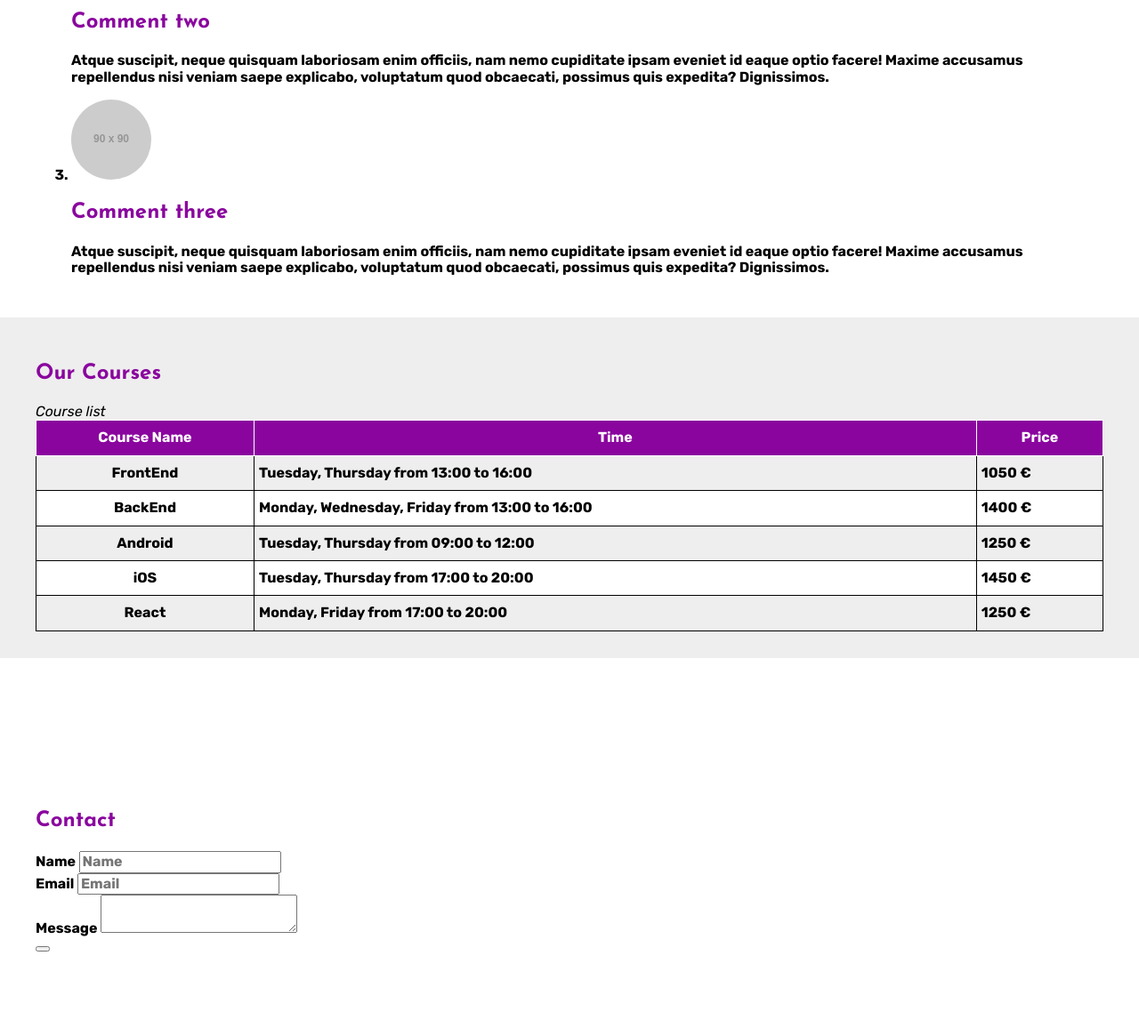
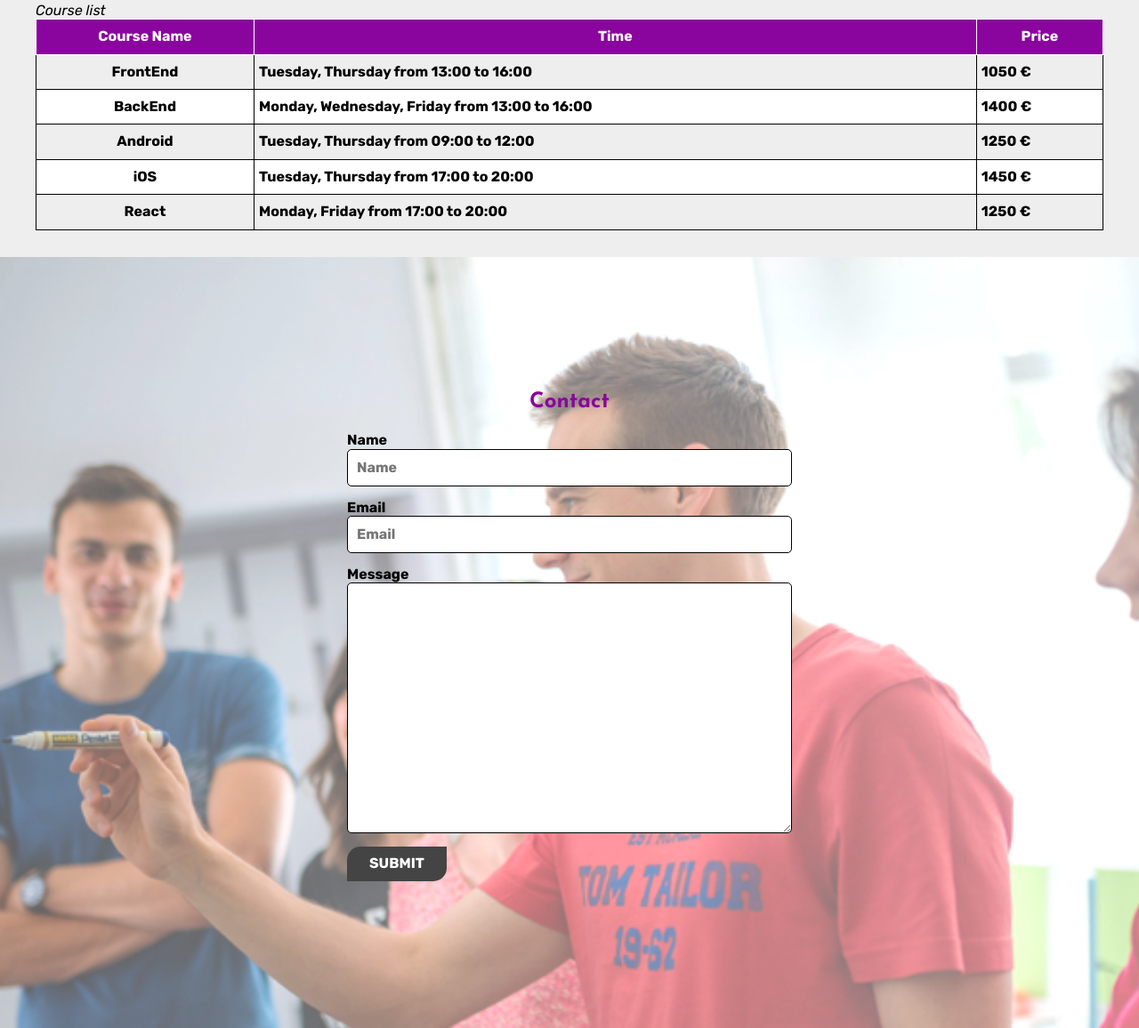
Before and after one commit to Shone1994/learningSass, a website: page public_html/index.html in a window 1280 px wide. Shown: the part 1644-2800 px from the top of the page at 89% size. Drawn offline with nearby package versions, Linux system fonts and the light colour scheme; files that its build step writes are made by us from their sources; placeholder pictures from the web are drawn by us.

Commit message:
Comment and Contact section done

```diff
--- a/public_html/index.html
+++ b/public_html/index.html
@@ -201,10 +201,10 @@
                     </div>
                     <div class="form-group">
                         <label for="message">Message</label>
-                        <textarea class="form-control" name="message" id="message"></textarea>
+                        <textarea class="form-control" name="message" id="message" rows="7"></textarea>
                     </div>
                     <div class="form-group">
-                        <button type="submit" name="send" value="yes"></button>
+                        <button class="btn-default" type="submit" name="send" value="yes">SUBMIT</button>
                     </div>
                 </form>
             </div>
--- a/public_html/scss/partials/_base.scss
+++ b/public_html/scss/partials/_base.scss
@@ -41,4 +41,5 @@ h1,h2,h3,h4,h5,h6{
     font-family: $headings-font;
     font-weight: $heading-weifht;
     color: $heading-color;
+    margin-top: 0px;
 }
--- a/public_html/scss/partials/_comment-section.scss
+++ b/public_html/scss/partials/_comment-section.scss
@@ -1,14 +1,38 @@
 $comment-bg: $white;
 
 .comment-section{
-/*    padding: 30px 0;
-    background: $comment-bg;*/
+    /*    padding: 30px 0;
+        background: $comment-bg;*/
 
     @include styleSection(30px, 30px, $comment-bg);
 
-    .comment-img{
-        img{
-            @include radius(50%);
+    .comment-list{
+        list-style: none;
+        padding: 0;
+        .comment-item{
+            display: flex;
+
+            .comment-img{
+                flex: 0 0 50px;
+                img{
+                    @include radius(50%);
+                }
+            } //comment img end
+            .comment-body{
+                padding-left: 10px;
+            } //comment body end
+        }//comment item end
+    }//comment style end
+
+
+}//comment section end
+
+@media(min-width:768px){
+    .course-section{
+        .comment-list{
+            .comment-img{
+                flex: 0 0 90px !important;
+            }
         }
     }
 }
--- a/public_html/scss/partials/_components.scss
+++ b/public_html/scss/partials/_components.scss
@@ -25,7 +25,7 @@ $btn-colection: (
     border: none;
 
 /*    @include radius(5px);*/
-    @include customRadisu(30px, 0, 30px, 0);
+    @include customRadisu(15px, 0, 15px, 0);
 
 
     cursor: pointer;
--- a/public_html/scss/partials/_contact-section.scss
+++ b/public_html/scss/partials/_contact-section.scss
@@ -1,5 +1,39 @@
 
 $contact-bg: $white;
+$input-border: 1px solid $black;
+
 .contact-section{
-   @include styleSection(150px, 150px,$contact-bg );
+    @include styleSection(150px, 150px,$contact-bg );
+    background-image: url(backgroundImg/contact.png);
+    background-size: cover;
+    background-repeat: no-repeat;
+    background-position: top center;
+    background-attachment: fixed;
+
+    h2{
+        text-align: center;
+    }
+
+    .contact-form{
+        max-width: 500px;
+        width: 100%;
+        margin: 0 auto;
+
+        .form-group{
+            margin-bottom: 1.5rem;
+            label{
+                display: block;
+            }
+            .form-control{
+                display: block;
+                width: 100%;
+                border: $input-border;
+                padding: 0px 10px;
+                line-height: 4rem;
+                @include radius(5px);
+            }
+        }
+
+
+    }
 }
```
Also changed, not shown: public_html/css/theme.css, 1 other file.
